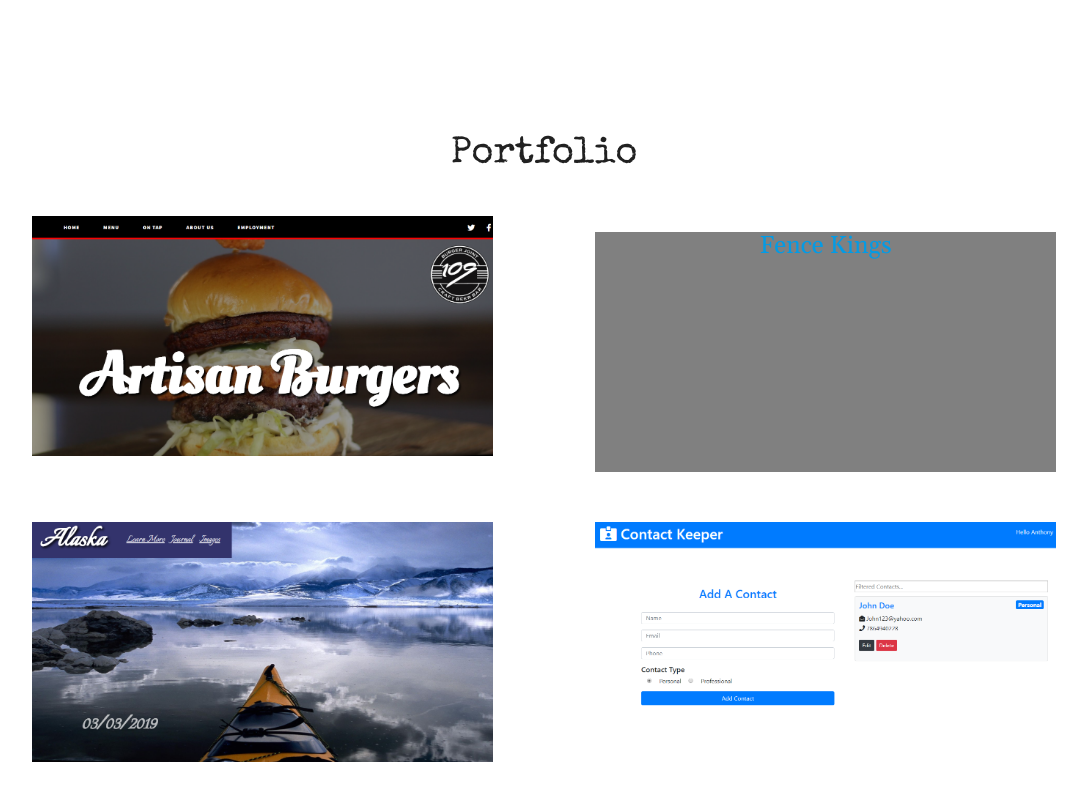
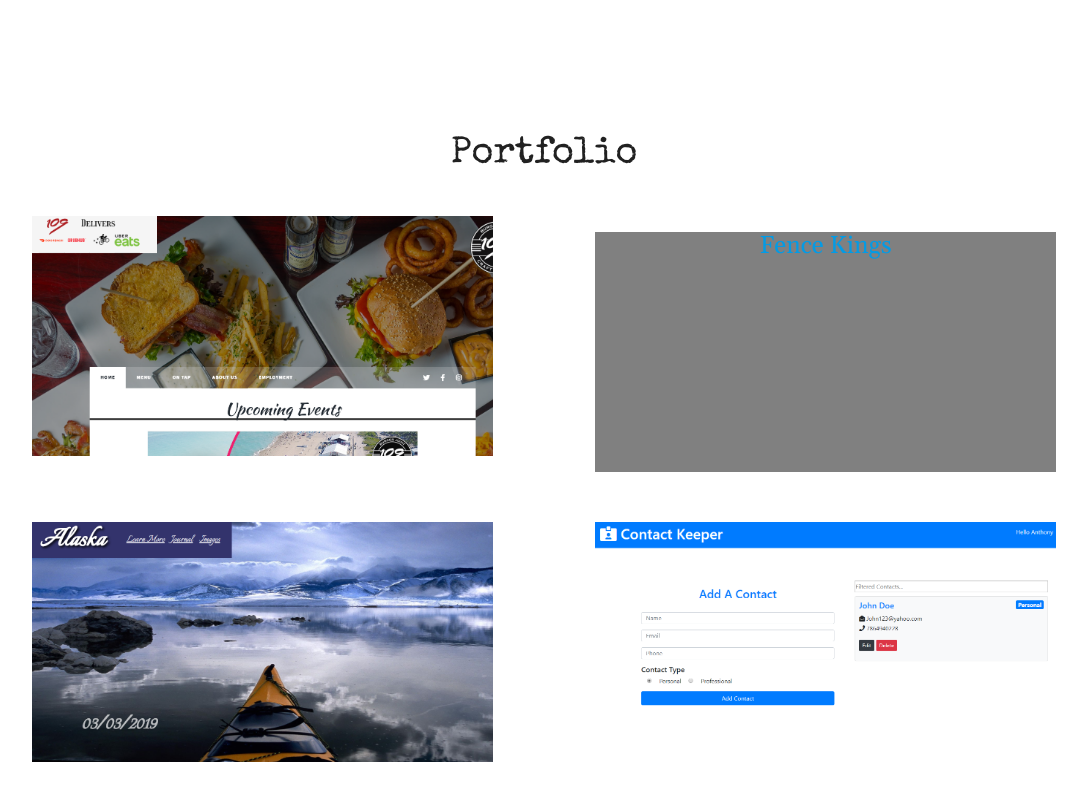
Before and after one commit to tony464us2012/personal-landing, a plain HTML site: page index.html in a window 1280 px wide. Shown: the part 2707-3507 px from the top of the page, without its empty margins (96-1183 px from the left). Drawn offline with nearby package versions, Linux system fonts and the light colour scheme; a web font is replaced by a local one.

Commit message:
'new-update'

```diff
--- a/assets/CSS/styles.css
+++ b/assets/CSS/styles.css
@@ -108,7 +108,7 @@ h5, h6, p {
     background-color: grey;
 }
 .pi1 {
-    background-image: url(/assets/Images/109\ screenshot.png);
+    background-image: url(/assets/Images/109.png);
     background-size: cover
 }
 .pi3 {
```
Also changed, not shown: assets/Images/109.png (added).
